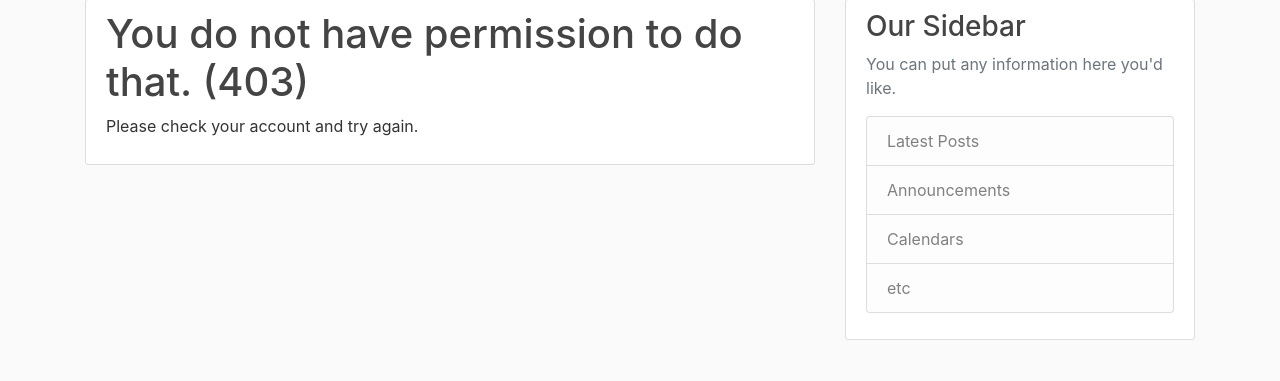
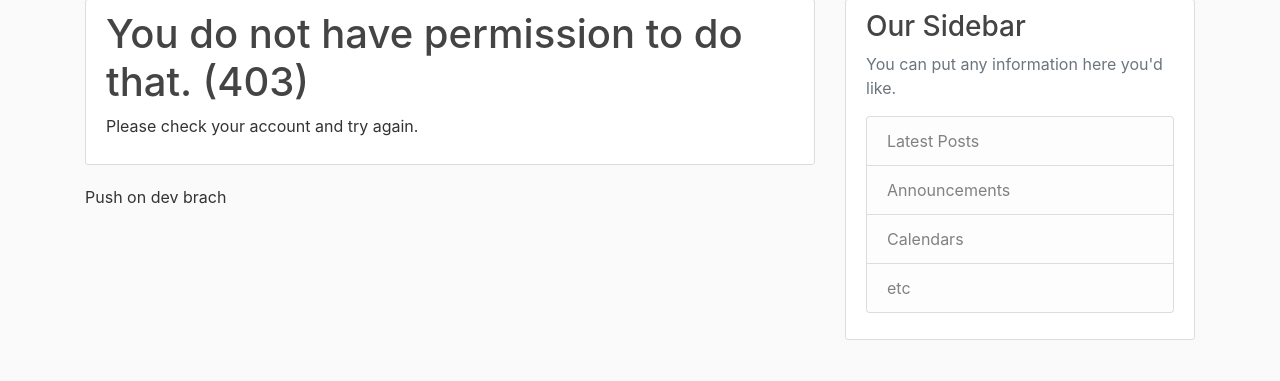
Before and after one commit to happyreaper/webappgarage, a Flask app: template flaskblog/templates/errors/403.html in a window 1280 px wide. Shown: the part 81-462 px from the top of the page. Run offline with Flask 2, Linux system fonts and the light colour scheme; the template is opened without the code that fills it, so the values that code supplies are empty; some libraries are stand-ins or nearby versions.

Commit message:
dev push

```diff
--- a/flaskblog/templates/errors/403.html
+++ b/flaskblog/templates/errors/403.html
@@ -6,5 +6,5 @@
         <h1>You do not have permission to do that. (403)</h1>
         <p>Please check your account and try again.</p>
     </div>
-
+    <p>Push on dev brach</p>
 {% endblock content%}
```
